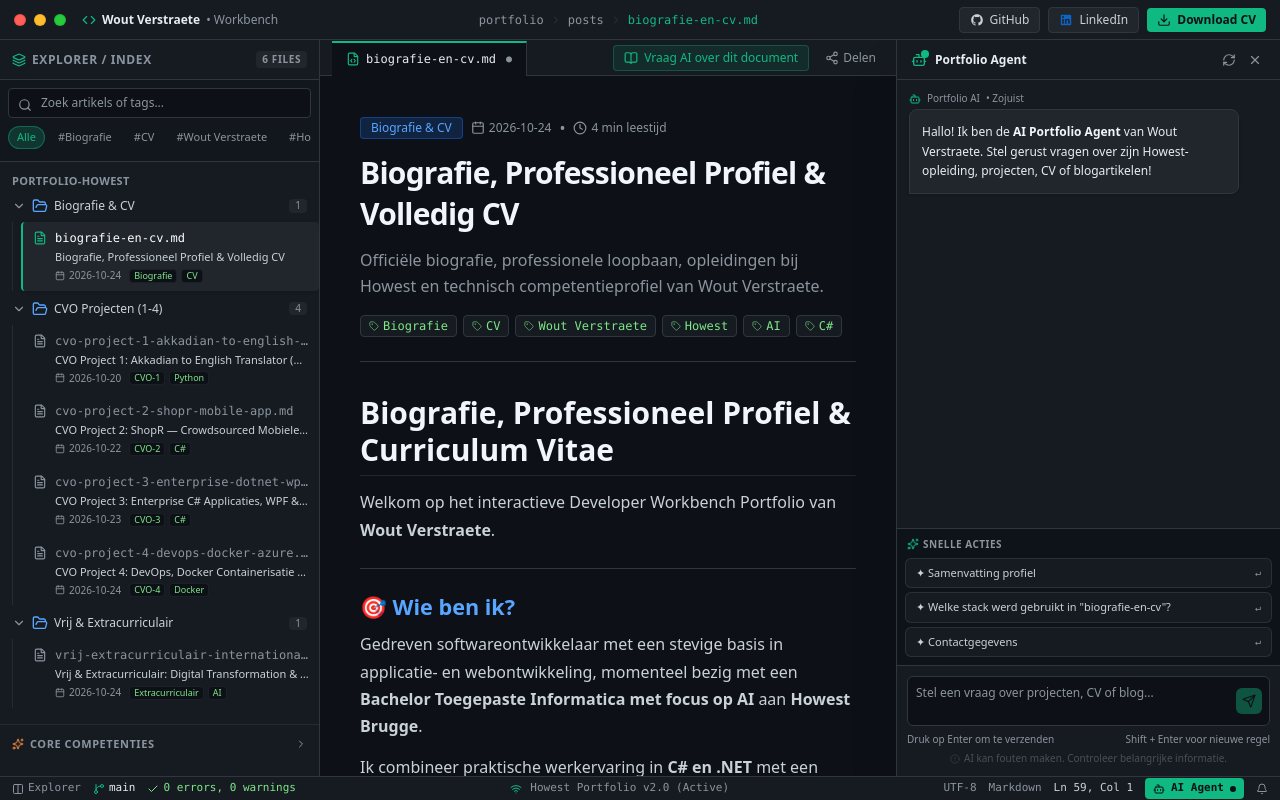
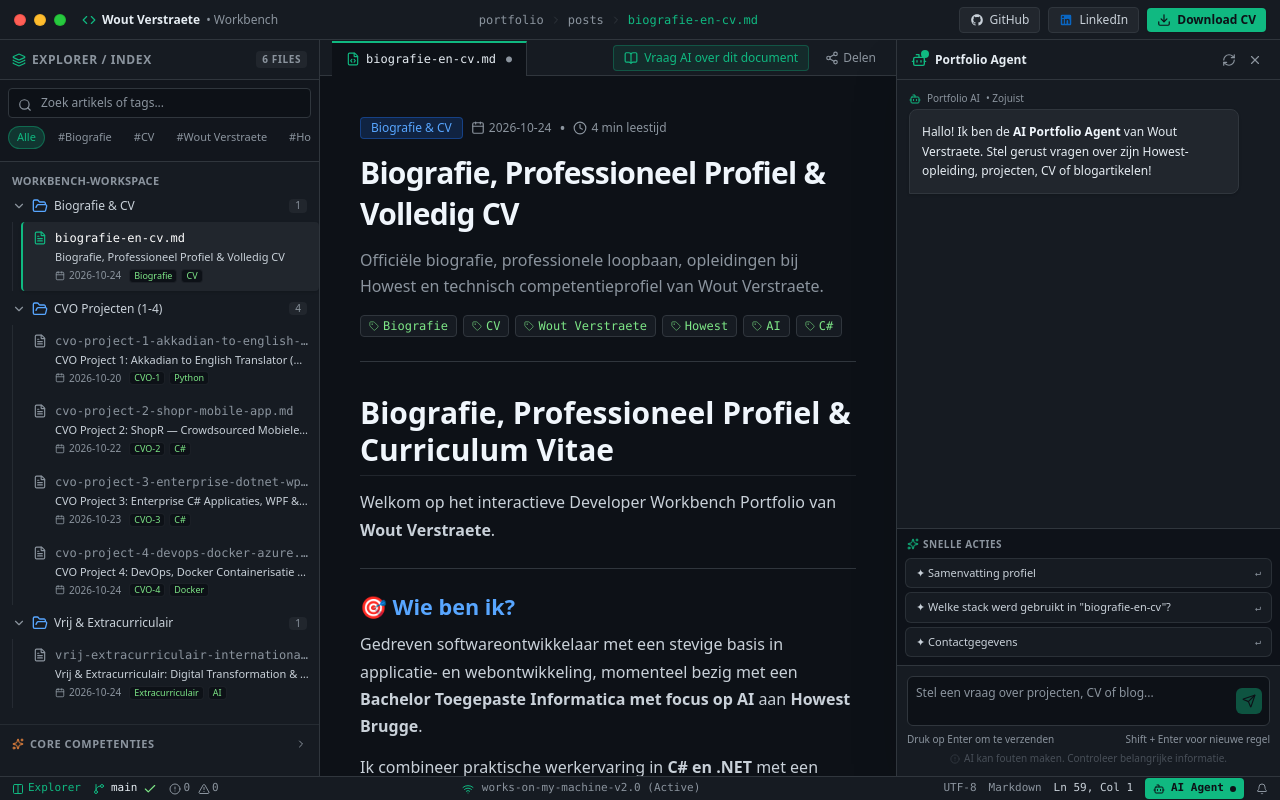
Before and after one commit to VersrtaeteW/developer-workbench-portfolio, a React (Vite) app: page / in a window 1280 px wide. Built offline with nearby package versions, Linux system fonts and the light colour scheme.

Commit message:
style(statusbar): polish explorer indicator, sync checkmark and status label

```diff
--- a/src/components/ExplorerSidebar.tsx
+++ b/src/components/ExplorerSidebar.tsx
@@ -124,7 +124,7 @@ export const ExplorerSidebar: React.FC<ExplorerSidebarProps> = ({
       <div className="flex-1 overflow-y-auto py-2 text-xs">
         {/* Workspace Root Folder Label */}
         <div className="px-3 py-1 flex items-center gap-1.5 text-[#8b949e] font-semibold text-[11px] tracking-wide uppercase">
-          <span>PORTFOLIO-HOWEST</span>
+          <span>WORKBENCH-WORKSPACE</span>
         </div>
 
         {categories.map((category) => {
--- a/src/components/StatusBar.tsx
+++ b/src/components/StatusBar.tsx
@@ -10,7 +10,9 @@ import {
   Cpu,
   Wifi,
   Code2,
-  Columns
+  Columns,
+  AlertCircle,
+  AlertTriangle
 } from 'lucide-react';
 import { Post } from '@/data/portfolioContent';
 
@@ -46,9 +48,10 @@ export const StatusBar: React.FC<StatusBarProps> = ({
               onToggleExplorer();
             }
           }}
-          className={`flex items-center gap-1 hover:text-[#e6edf3] transition-colors ${
-            (mobileTab ? mobileTab === 'explorer' : isExplorerOpen) ? 'text-[#10b981]' : 'text-[#8b949e]'
-          }`}
+          className={`flex items-center gap-1 hover:text-[#e6edf3] transition-colors ${(typeof window !== 'undefined' && window.innerWidth < 1024 ? mobileTab === 'explorer' : isExplorerOpen)
+              ? 'text-[#10b981]'
+              : 'text-[#8b949e]'
+            }`}
           title="Toggle Explorer Sidebar"
         >
           <Columns className="w-3 h-3" />
@@ -56,22 +59,29 @@ export const StatusBar: React.FC<StatusBarProps> = ({
         </button>
 
         {/* Git Branch (Clean, fully synced with origin/main) */}
-        <div className="flex items-center gap-1 text-[#e6edf3] hover:text-[#58a6ff] cursor-pointer" title="Git branch: main (synced)">
+        <div className="flex items-center gap-1.5 text-[#e6edf3] hover:text-[#58a6ff] cursor-pointer" title="Git branch: main (synced)">
           <GitBranch className="w-3 h-3 text-[#10b981]" />
           <span>main</span>
+          <Check className="w-3.5 h-3.5 text-[#7ee787]" />
         </div>
 
-        {/* Sync Status */}
-        <div className="flex items-center gap-1 text-[#7ee787]">
-          <Check className="w-3 h-3" />
-          <span className="hidden sm:inline">0 errors, 0 warnings</span>
+        {/* Problems / Diagnostics Status */}
+        <div className="flex items-center gap-2 text-[#8b949e]" title="0 errors, 0 warnings">
+          <div className="flex items-center gap-0.5">
+            <AlertCircle className="w-3 h-3" />
+            <span>0</span>
+          </div>
+          <div className="flex items-center gap-0.5">
+            <AlertTriangle className="w-3 h-3" />
+            <span>0</span>
+          </div>
         </div>
       </div>
 
       {/* Middle Status Indicator */}
       <div className="hidden md:flex items-center gap-2 text-[#8b949e]">
         <Wifi className="w-3 h-3 text-[#10b981]" />
-        <span>Howest Portfolio v2.0 (Active)</span>
+        <span>works-on-my-machine-v2.0 (Active)</span>
       </div>
 
       {/* Right Status Controls */}
@@ -95,11 +105,10 @@ export const StatusBar: React.FC<StatusBarProps> = ({
               onToggleAiPanel();
             }
           }}
-          className={`flex items-center gap-1.5 px-2 py-0.5 rounded transition-all cursor-pointer ${
-            (mobileTab === 'agent' || (isAiPanelOpen && window.innerWidth >= 1024))
+          className={`flex items-center gap-1.5 px-2 py-0.5 rounded transition-all cursor-pointer ${(mobileTab === 'agent' || (isAiPanelOpen && window.innerWidth >= 1024))
               ? 'bg-[#10b981] text-[#0d1117] font-semibold shadow-sm'
               : 'hover:bg-[#21262d] text-[#8b949e] hover:text-[#e6edf3]'
-          }`}
+            }`}
           title="Toggle Gemini AI Portfolio Assistant"
         >
           <Bot className="w-3 h-3" />
--- a/src/index.css
+++ b/src/index.css
@@ -24,9 +24,9 @@ body {
   width: 100vw;
 }
 
-/* Custom dark-emerald text selection styling */
+/* Custom blue text selection styling (matches user interaction blue) */
 ::selection {
-  background-color: rgba(16, 185, 129, 0.35);
+  background-color: rgba(31, 111, 235, 0.45);
   color: #ffffff;
 }
 
```
